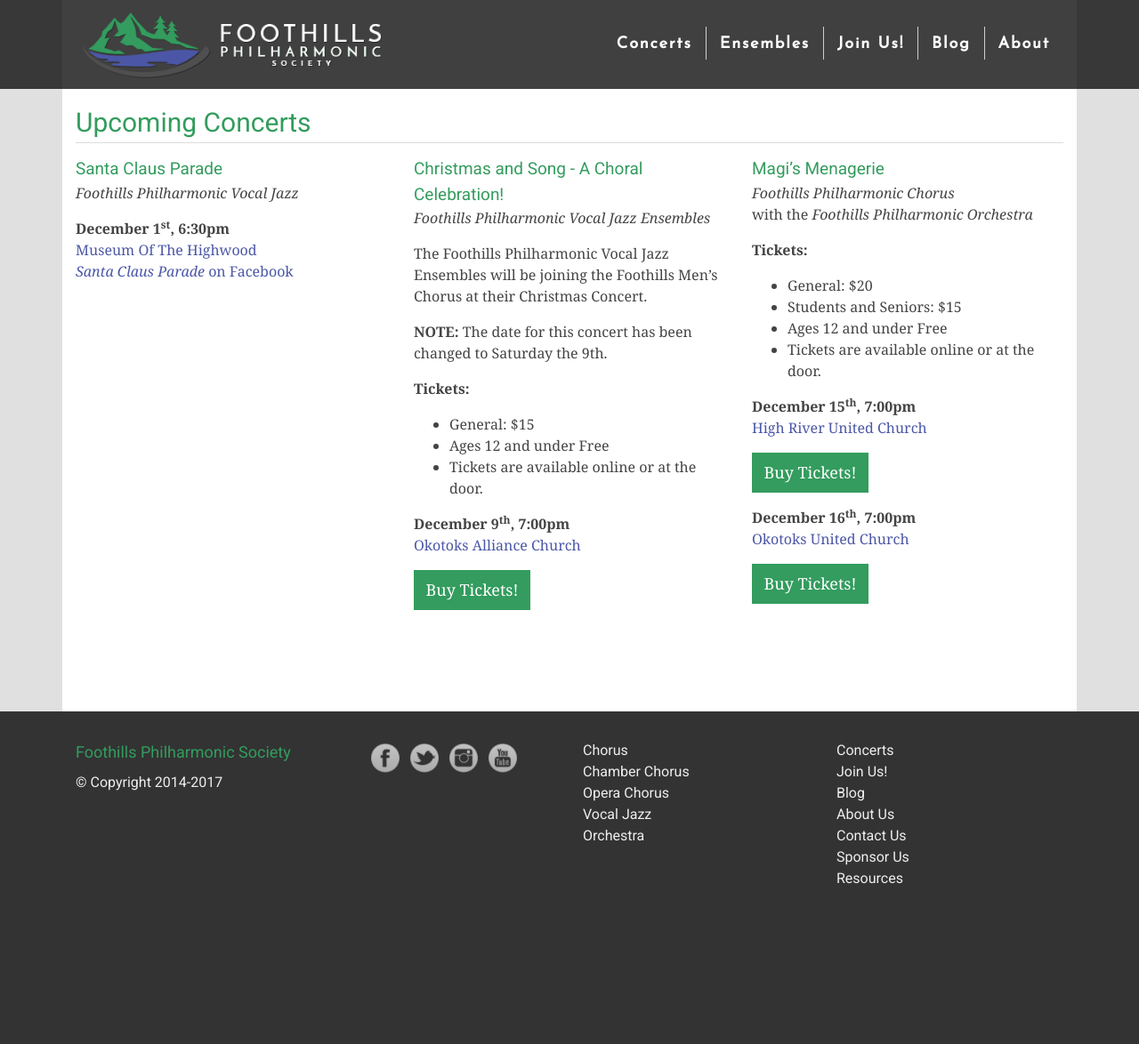
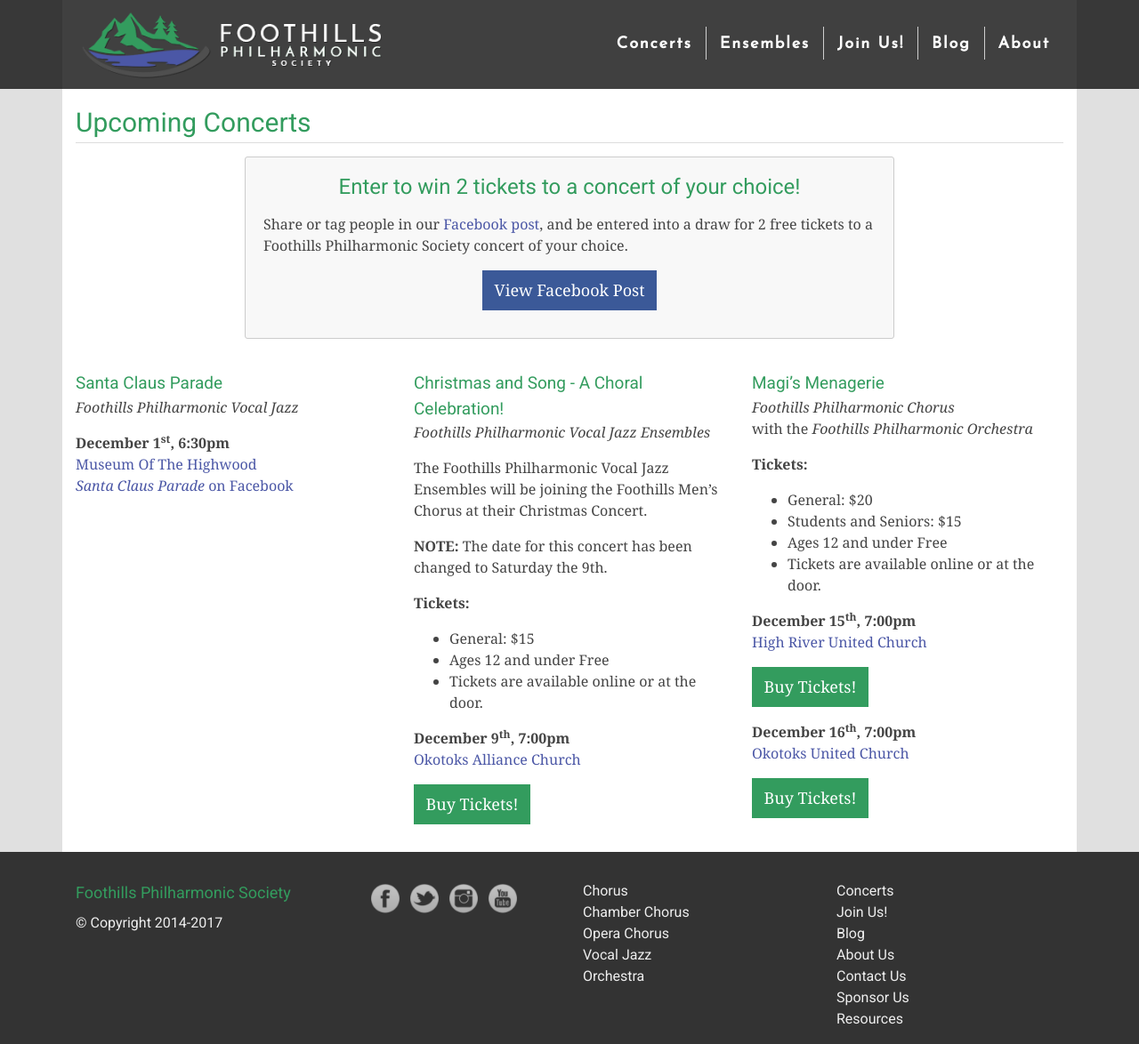
Before and after one commit to percyhanna/fps, a Jekyll site: the page built from concerts.html, in a window 1280 px wide and 1174 px high. Shown: the whole window at 89% size. Built offline with Jekyll 4.4.1, drawn with Linux system fonts in a browser that asks for light colours; nearby versions of some CDN libraries; Markdown is read by kramdown in place of the engine named in the settings.

Commit message:
Add FB contest

```diff
--- a/concerts.html
+++ b/concerts.html
@@ -4,6 +4,18 @@
 ---
 
         <h1>Upcoming Concerts</h1>
+
+        <div class="row">
+          <div class="col-lg-8 col-12 offset-lg-2">
+            <blockquote>
+              <h2>Enter to win 2 tickets to a concert of your choice!</h2>
+
+              <p>Share or tag people in our <a href="https://www.facebook.com/foothillsphilharmonic/posts/2021143888170661" target="_blank">Facebook post</a>, and be entered into a draw for 2 free tickets to a Foothills Philharmonic Society concert of your choice.</p>
+
+              <p style="text-align: center;"><a href="https://www.facebook.com/foothillsphilharmonic/posts/2021143888170661" target="_blank" class="link-button facebook-button">View Facebook Post</a></p>
+            </blockquote>
+          </div>
+        </div>
 
         <div class="row">
 
--- a/css/new-design.css
+++ b/css/new-design.css
@@ -515,3 +515,24 @@
   display: inline-block;
   font-size: 18px;
 }
+
+.facebook-button, .facebook-button:hover, .facebook-button:active, .facebook-button:focus {
+  background-color: #3b5998;
+  color: white;
+}
+
+blockquote {
+  border: solid 1px #ccc;
+  padding: 15px 20px;
+  background-color: #f8f8f8;
+  border-radius: 3px;
+}
+
+blockquote h1,
+blockquote h2,
+blockquote h3,
+blockquote h4,
+blockquote h5,
+blockquote h6 {
+  text-align: center;
+}
```
